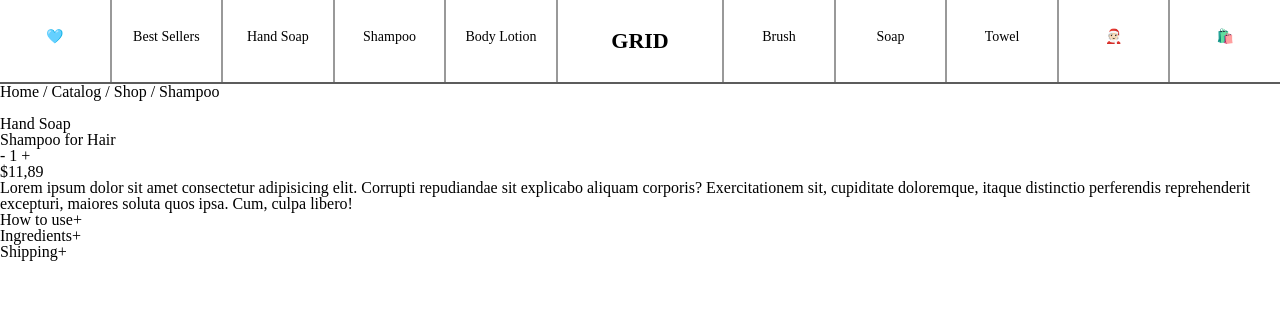
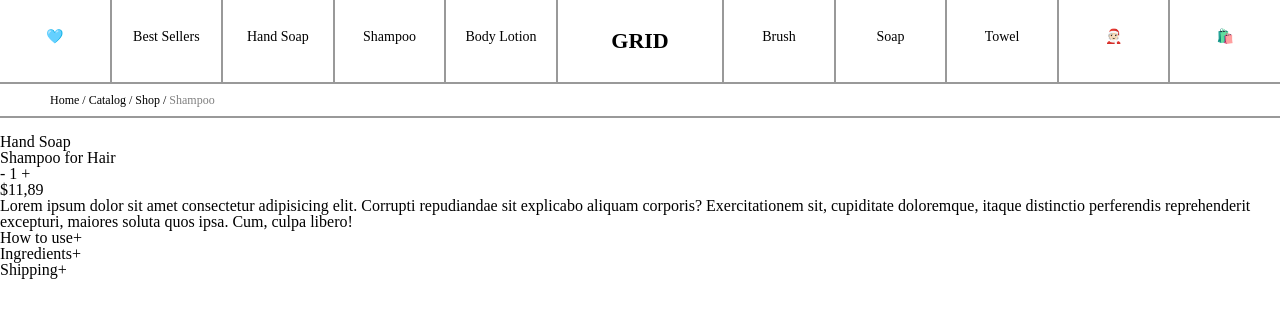
Before and after one commit to changhui98/Beauty-Store, a website built with Vite: page BeautyStore/index.html in a window 1280 px wide. Built offline with nearby package versions, Linux system fonts and the light colour scheme.

Commit message:
Update style.scss

```diff
--- a/BeautyStore/css/style.scss
+++ b/BeautyStore/css/style.scss
@@ -14,7 +14,7 @@ body {
       grid-template-columns: repeat(5, 1fr) 1.5fr repeat(5, 1fr);
       background-color: $borderColor;
       gap: $borderWidth;
-      border-bottom: $borderWidth solid $borderColor;
+
       .header__tab {
         background-color: white;
         padding: 30px 0px;
@@ -29,4 +29,19 @@ body {
       }
     }
   }
+  .header__breadcrumbs {
+    border-bottom: $borderWidth solid $borderColor;
+    border-top: $borderWidth solid $borderColor;
+    padding: 10px 0px;
+    padding-left: 50px;
+    font-size: 12px;
+
+    .header__crumb:last-child {
+      font-weight: 500;
+
+      &:last-child {
+        opacity: 0.5;
+      }
+    }
+  }
 }
```
